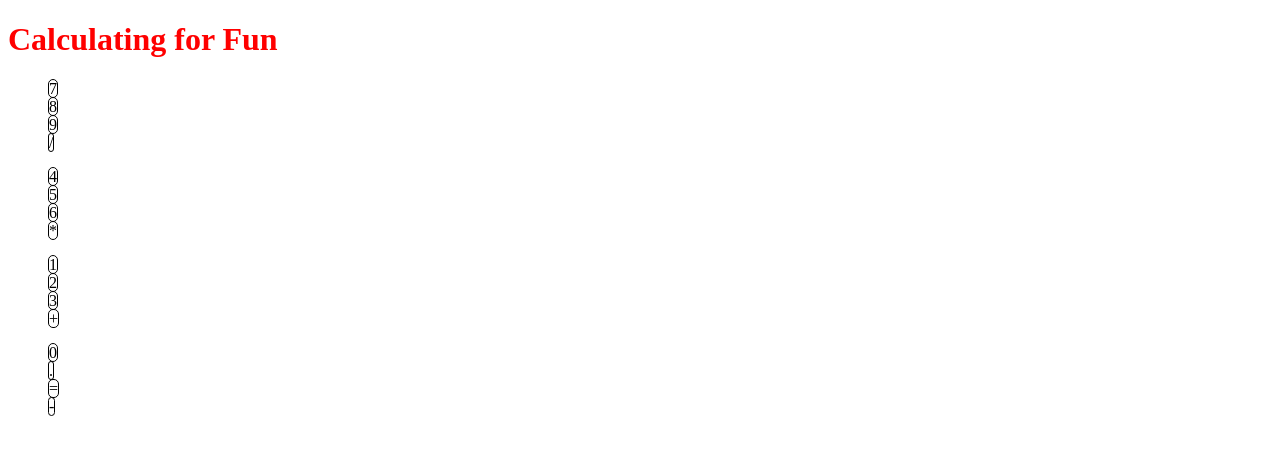
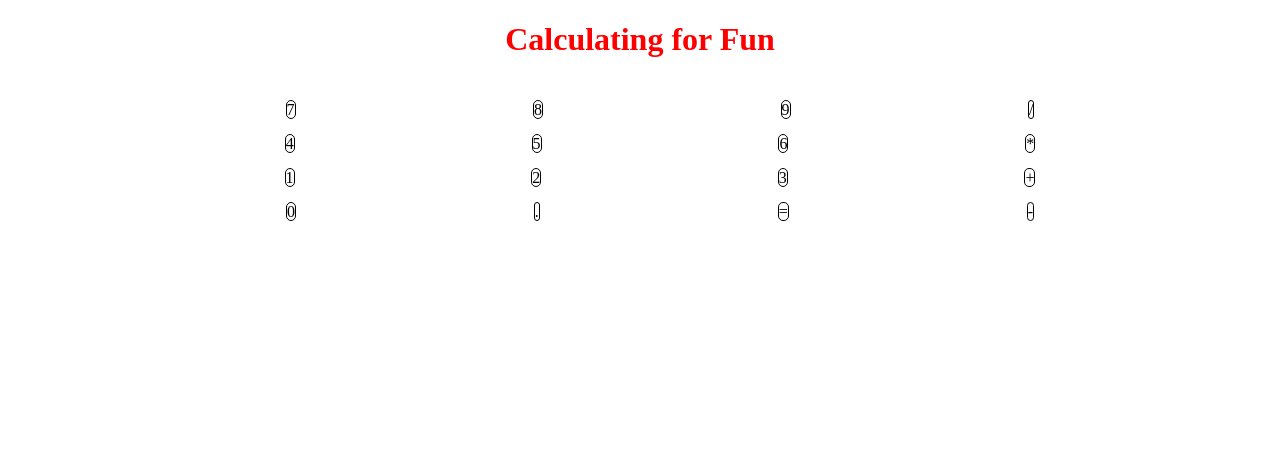
Before and after one commit to MicahBear/legendary-robot, a website: page public/index.html in a window 1280 px wide. Drawn offline with Linux system fonts and the light colour scheme.

Commit message:
update to css

```diff
--- a/public/index.html
+++ b/public/index.html
@@ -13,7 +13,7 @@
       <div id="container">
         <h1 id="calculator-window"></h1>
         <div id="button_container">
-          <div class="first_row">
+          <div class="first-row">
             <ul class="">
               <li class="button_holder"><a class="number">7</a></li>
               <li class="button_holder"><a class="number">8</a></li>
@@ -21,7 +21,7 @@
               <li class="button_holder"><a id="divide" class="number">/</a></li>
             </ul>
           </div>
-          <div class="second_row">
+          <div class="second-row">
             <ul class="">
               <li class="button_holder"><a class="number">4</a></li>
               <li class="button_holder"><a class="number">5</a></li>
@@ -31,7 +31,7 @@
               </li>
             </ul>
           </div>
-          <div class="third_row">
+          <div class="third-row">
             <ul class="">
               <li class="button_holder"><a class="number">1</a></li>
               <li class="button_holder"><a class="number">2</a></li>
@@ -39,7 +39,7 @@
               <li class="button_holder"><a id="add" class="number">+</a></li>
             </ul>
           </div>
-          <div class="bottom_row">
+          <div class="fourth-row">
             <ul class="">
               <li class="button_holder"><a class="number">0</a></li>
               <li class="button_holder"><a class="number">.</a></li>
--- a/public/style.css
+++ b/public/style.css
@@ -3,6 +3,9 @@
 }
 h1 {
   color: red;
+  display: flex;
+  flex-direction: row;
+  justify-content: center;
 }
 ul {
   list-style: none;
@@ -12,4 +15,14 @@ a {
   text-decoration: none;
   border: 1px solid black;
   border-radius: 5px;
+  cursor: pointer;
 }
+
+ul {
+  display: flex;
+  flex-direction: row;
+  justify-content: space-evenly;
+}
+
+li {
+}
```
